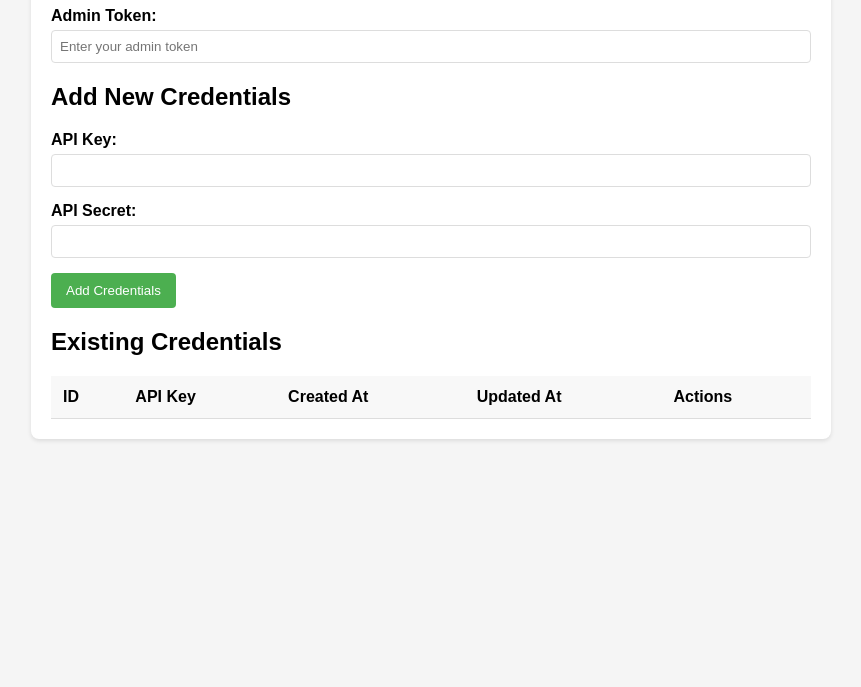
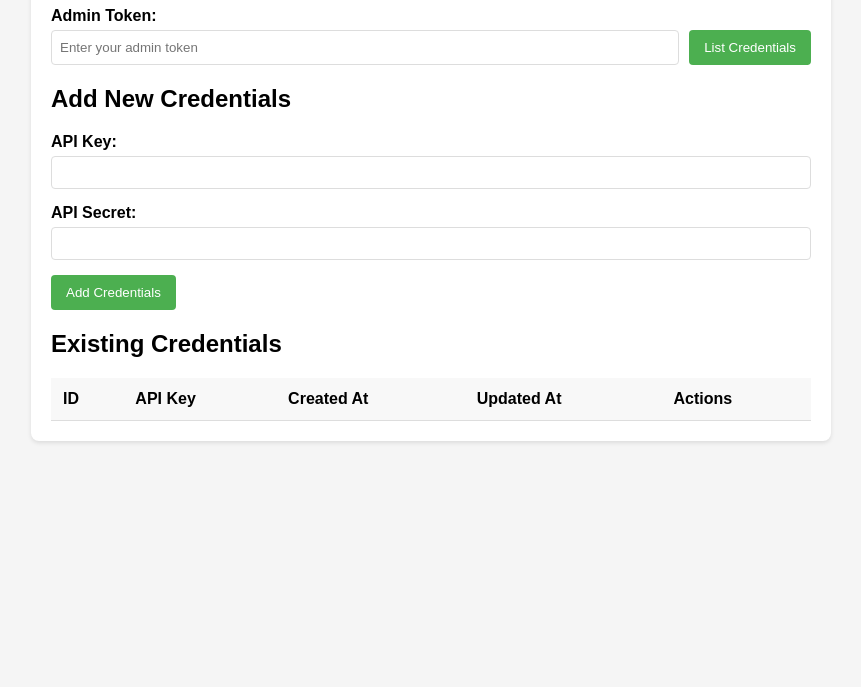
Before and after one commit to sirstudly/binance-traderbot, a website: page public/index.html in a window 1280 px wide. Shown: the part 113-800 px from the top of the page, without its empty margins (209-1070 px from the left). Drawn offline with Linux system fonts and the light colour scheme.

Commit message:
Enhance API for credential management: serve web interface at /api/credentials, update endpoint to /api/credentials/list for fetching credentials, and improve README with new access instructions and features overview.

```diff
--- a/public/index.html
+++ b/public/index.html
@@ -79,7 +79,10 @@
 
         <div class="form-group">
             <label for="adminToken">Admin Token:</label>
-            <input type="password" id="adminToken" placeholder="Enter your admin token">
+            <div style="display: flex; gap: 10px;">
+                <input type="password" id="adminToken" placeholder="Enter your admin token" style="flex: 1;">
+                <button type="button" onclick="loadCredentials()" style="white-space: nowrap;">List Credentials</button>
+            </div>
         </div>
 
         <h2>Add New Credentials</h2>
@@ -167,7 +170,7 @@
             if (!adminToken) return;
 
             try {
-                const response = await fetch('/api/credentials', {
+                const response = await fetch('/api/credentials/list', {
                     headers: {
                         'X-Admin-Token': adminToken
                     }
```
Also changed, not shown: index.js (+6 -1 lines), README.md.
